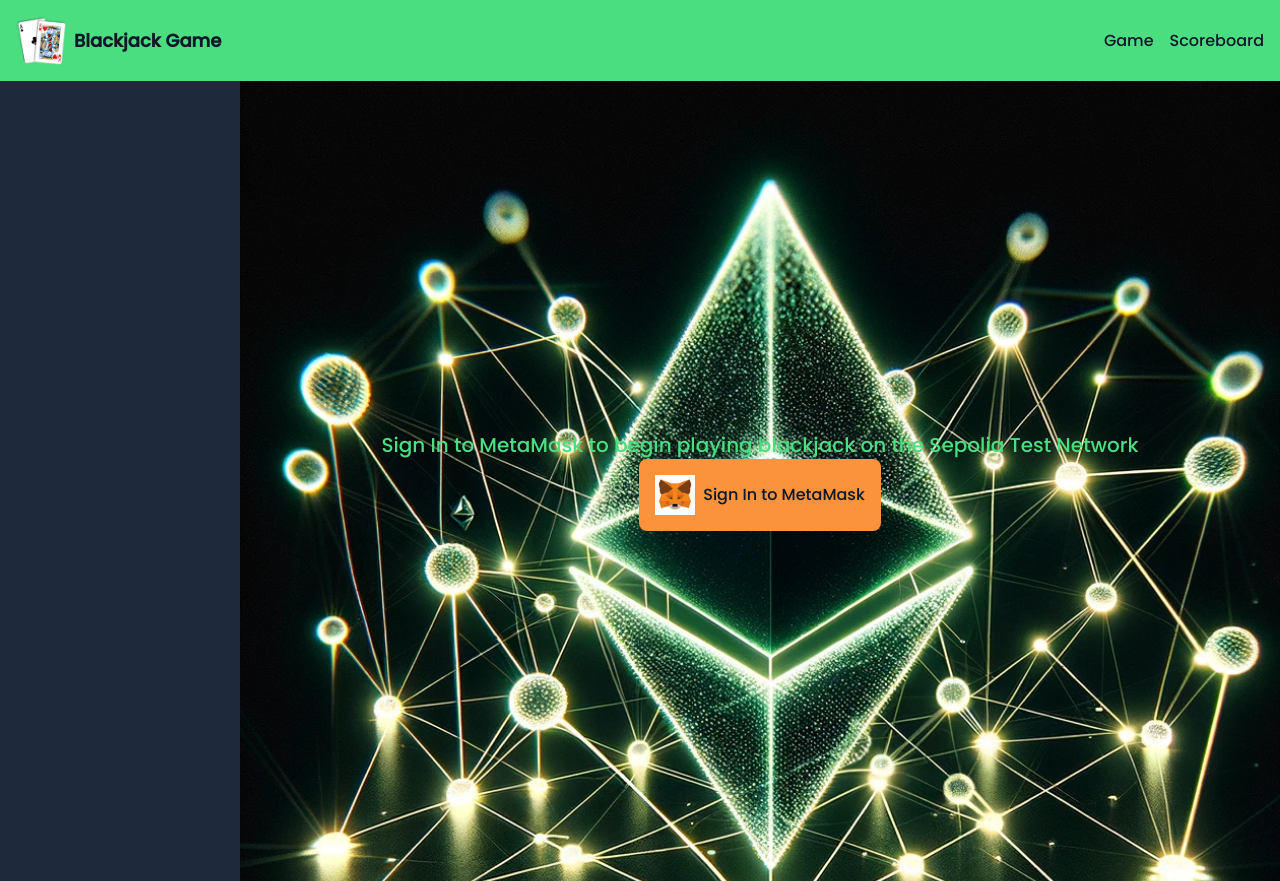
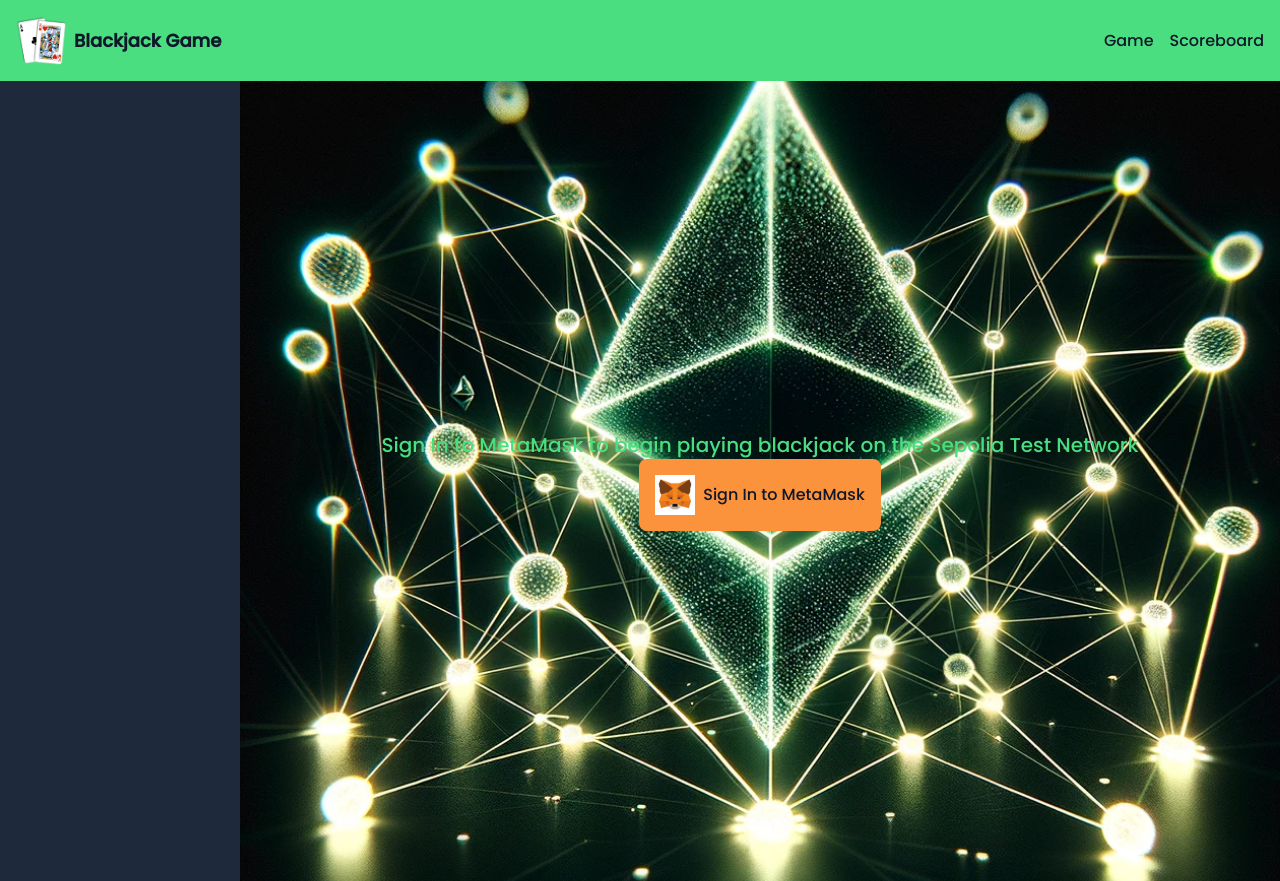
Before and after one commit to DanDo385/blackjack, a Next.js app: page / in a window 1280 px wide. Built offline with nearby package versions, Linux system fonts and the light colour scheme.

Commit message:
centered login page image

```diff
--- a/pages/index.jsx
+++ b/pages/index.jsx
@@ -1,10 +1,9 @@
-// pages.index.jsx
 import Head from 'next/head';
 import MetaMaskButton from '../components/MetaMaskButton';
 
 export default function Home() {
   return (
-    <div className="min-h-screen bg-cover bg-no-repeat" style={{ backgroundImage: "url('/images/br-eth-green.jpg')" }}>
+    <div className="min-h-screen bg-cover bg-no-repeat bg-center" style={{ backgroundImage: "url('/images/br-eth-green.jpg')" }}>
       <Head>
         <title>Blackjack</title>
       </Head>
```
